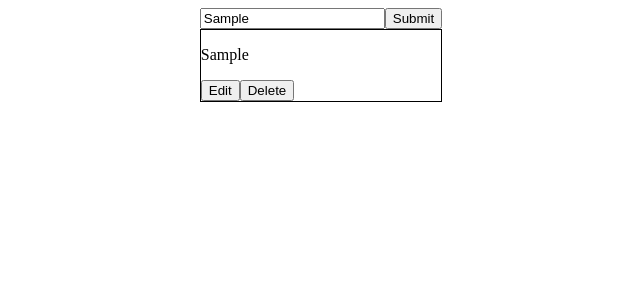
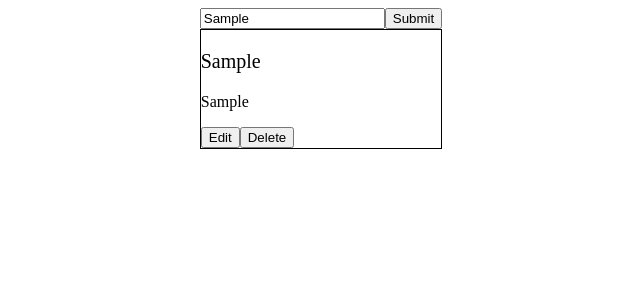
Before and after one commit to EricTGoto/Tasky, a React (Create React App) app: page / in a window 1280 px wide. Both pictures are taken after typing "Sample" into the empty fields and a click on the button "Submit". Shown: the top 300 px of the page, without its empty margins (319-959 px from the left). Built offline with nearby package versions, Linux system fonts and the light colour scheme.

Commit message:
renamed overview to tasks and added editable title

```diff
--- a/src/App.js
+++ b/src/App.js
@@ -1,6 +1,6 @@
 import React from 'react';
 import uniqid from 'uniqid';
-import Overview from './components/Overview';
+import Tasks from './components/Tasks';
 import './style.css';
 
 function App() {
@@ -20,7 +20,6 @@ function App() {
     ));
   }
 
-  console.log(task);
   function handleChange(e) {
     setInput(() => e.target.value);
   }
@@ -39,7 +38,7 @@ function App() {
           value={input}
         />
         <button type="submit">Submit</button>
-        <Overview tasks={task} deleteFunction={deleteTask} />
+        <Tasks tasks={task} deleteFunction={deleteTask} />
       </form>
     </div>
   );
--- a/src/components/Overview.js
+++ /dev/null
@@ -1,34 +0,0 @@
-import React from 'react';
-
-function Overview({ tasks, deleteFunction }) {
-  function handleEdit(e) {
-    // if contenteditable is true then turn it off and vice versa
-    const { target } = e;
-    const pElement = target.previousSibling;
-    const isEditable = pElement.getAttribute('contenteditable'); // string
-    console.log(typeof isEditable);
-
-    if (isEditable === 'true') {
-      pElement.setAttribute('contenteditable', 'false');
-    } else {
-      pElement.setAttribute('contenteditable', 'true');
-    }
-  }
-
-  const taskList = tasks.map((task) => {
-    return (
-      <div key={task.taskID} className="task">
-        <p contentEditable="true">{task.taskText}</p>
-        <button type="button" onClick={handleEdit}>Edit</button>
-        <button type="button" id={task.taskID} onClick={deleteFunction}>Delete</button>
-      </div>
-    );
-  });
-  return (
-    <div>
-      {taskList}
-    </div>
-  );
-}
-
-export default Overview;
--- /dev/null
+++ b/src/components/Tasks.js
@@ -0,0 +1,46 @@
+import React from 'react';
+
+function Tasks({ tasks, deleteFunction }) {
+  function handleEdit(e) {
+    // if contenteditable is true then turn it off and vice versa
+    const { target } = e;
+    const titleElement = target.parentElement.firstChild;
+    const descriptionElement = titleElement.nextSibling;
+
+    const isEditable = titleElement.getAttribute('contenteditable'); // string
+
+    if (isEditable === 'true') {
+      titleElement.setAttribute('contenteditable', 'false');
+      descriptionElement.setAttribute('contenteditable', 'false');
+    } else {
+      titleElement.setAttribute('contenteditable', 'true');
+      descriptionElement.setAttribute('contenteditable', 'true');
+    }
+  }
+
+  function test(e) {
+    console.log(e);
+  }
+
+  function test2(e) {
+    console.log(e);
+  }
+
+  const taskList = tasks.map((task) => {
+    return (
+      <div key={task.taskID} className="task">
+        <p contentEditable="false" role="presentation" className="task-title" onClick={test} onKeyDown={test2}>{task.taskText}</p>
+        <p contentEditable="false" role="presentation" className="task-description">{task.taskText}</p>
+        <button type="button" onClick={handleEdit}>Edit</button>
+        <button type="button" id={task.taskID} onClick={deleteFunction}>Delete</button>
+      </div>
+    );
+  });
+  return (
+    <div>
+      {taskList}
+    </div>
+  );
+}
+
+export default Tasks;
--- a/src/style.css
+++ b/src/style.css
@@ -6,3 +6,7 @@
 .task {
     border: black 1px solid;
 }
+
+.task-title {
+    font-size: 20px;
+}
```
Also changed, not shown: .eslintrc.json.
